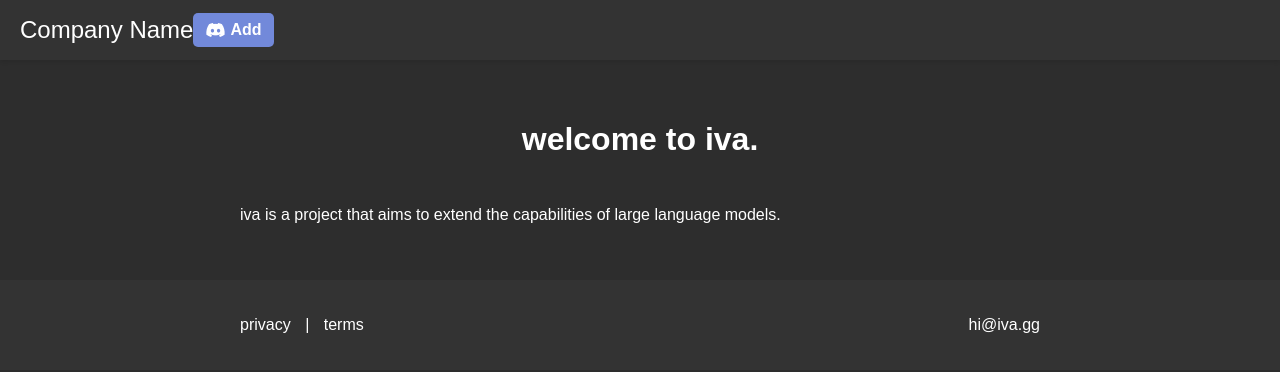
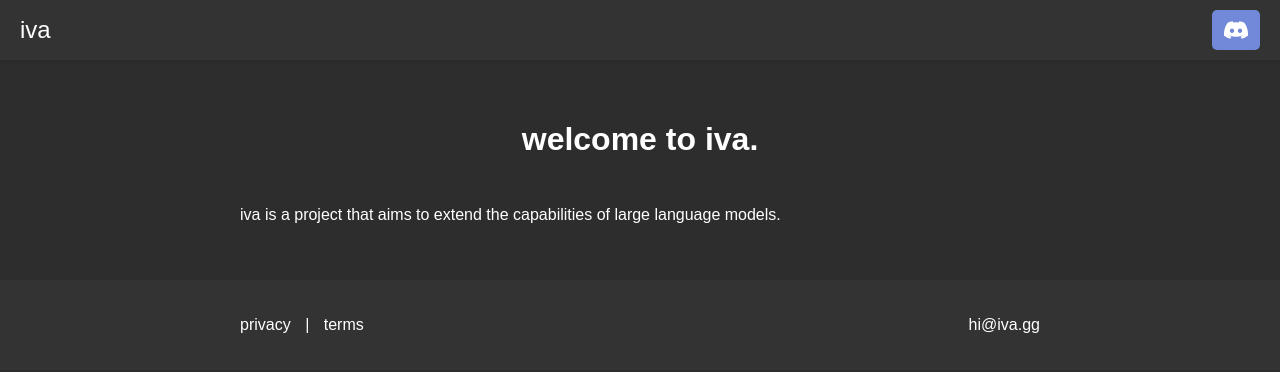
Before and after one commit to gutbash/gpt-iva-cord, a Flask app: page / in a window 1280 px wide. Shown: the top 372 px of the page. Run offline with Flask 3, Linux system fonts and the light colour scheme; some web fonts are replaced.

Commit message:
add discord button add company name

```diff
--- a/static/styles.css
+++ b/static/styles.css
@@ -41,7 +41,7 @@ p {
 .navbar {
     display: flex;
     align-items: center;
-    justify-content: flex-start;
+    justify-content: space-between;
     background-color: #333;
     height: 60px;
     padding: 0 20px;
--- a/templates/index.html
+++ b/templates/index.html
@@ -6,15 +6,15 @@
     <title>Home</title>
     <link rel="stylesheet" href="https://use.typekit.net/umh2xws.css">
     <link rel="stylesheet" href="{{ url_for('static', filename='styles.css') }}">
-    <link rel="stylesheet" href="https://cdnjs.cloudflare.com/ajax/libs/font-awesome/6.0.0-beta3/css/all.min.css" integrity="sha384-KyZXEAg3QhqLMpG8r+Knujsl5/6en8XCp+HHAAK5GSLf2xlYtvJ8U2Q4U+9cuEnJoa3" crossorigin="anonymous">
 </head>
 <body>
     <header>
         <nav class="navbar">
-            <a href="/" class="navbar-logo">Company Name</a>
+            <a href="/" class="navbar-logo">iva</a>
             <a href="/add" class="add-button">
-                <i class="fab fa-discord"></i>
-                Add
+                <svg width="24" height="24" viewBox="0 0 18 13" fill="none" xmlns="http://www.w3.org/2000/svg" class="text-dark-100 w-5">
+                    <path d="M15.248 1.089A15.431 15.431 0 0011.534 0a9.533 9.533 0 00-.476.921 14.505 14.505 0 00-4.12 0A9.582 9.582 0 006.461 0a15.54 15.54 0 00-3.717 1.091C.395 4.405-.242 7.636.076 10.821A15.269 15.269 0 004.631 13c.369-.473.695-.974.975-1.499a9.896 9.896 0 01-1.536-.699c.13-.089.255-.18.377-.27 1.424.639 2.979.97 4.553.97 1.574 0 3.129-.331 4.553-.97.123.096.25.188.377.27a9.94 9.94 0 01-1.54.7c.28.525.607 1.026.976 1.498a15.2 15.2 0 004.558-2.178c.373-3.693-.639-6.895-2.676-9.733zM6.01 8.862c-.888 0-1.621-.767-1.621-1.712 0-.944.708-1.718 1.618-1.718.91 0 1.638.774 1.623 1.718-.016.945-.715 1.712-1.62 1.712zm5.98 0c-.889 0-1.62-.767-1.62-1.712 0-.944.708-1.718 1.62-1.718.912 0 1.634.774 1.618 1.718-.015.945-.713 1.712-1.618 1.712z" fill="currentColor" data-darkreader-inline-fill="" style="--darkreader-inline-fill:currentColor;"></path>
+                </svg>
             </a>
         </nav>
     </header>
--- a/templates/privacy.html
+++ b/templates/privacy.html
@@ -11,10 +11,10 @@
 <body>
     <header>
         <nav class="navbar">
-            <a href="/" class="navbar-logo">Company Name</a>
+            <a href="/" class="navbar-logo">iva</a>
             <a href="/add" class="add-button">
                 <i class="fab fa-discord"></i>
-                Add
+                add
             </a>
         </nav>
     </header>
--- a/templates/terms.html
+++ b/templates/terms.html
@@ -11,10 +11,10 @@
 <body>
     <header>
         <nav class="navbar">
-            <a href="/" class="navbar-logo">Company Name</a>
+            <a href="/" class="navbar-logo">iva</a>
             <a href="/add" class="add-button">
                 <i class="fab fa-discord"></i>
-                Add
+                add
             </a>
         </nav>
     </header>
```
